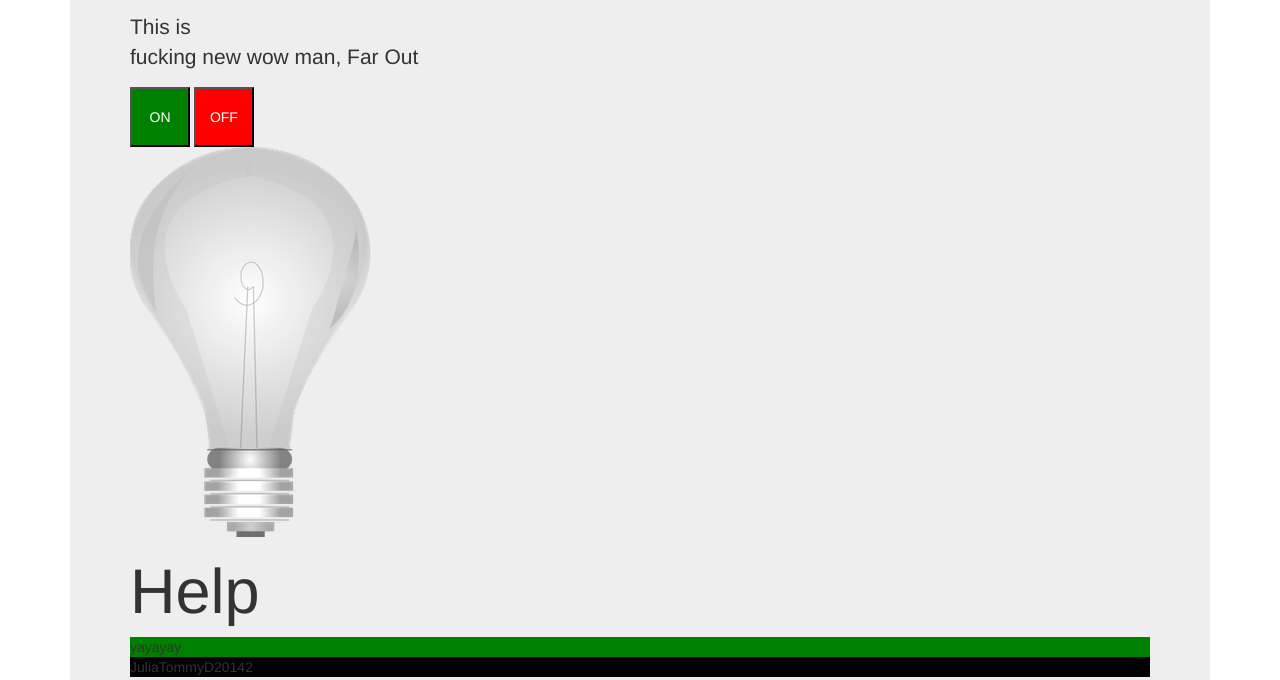
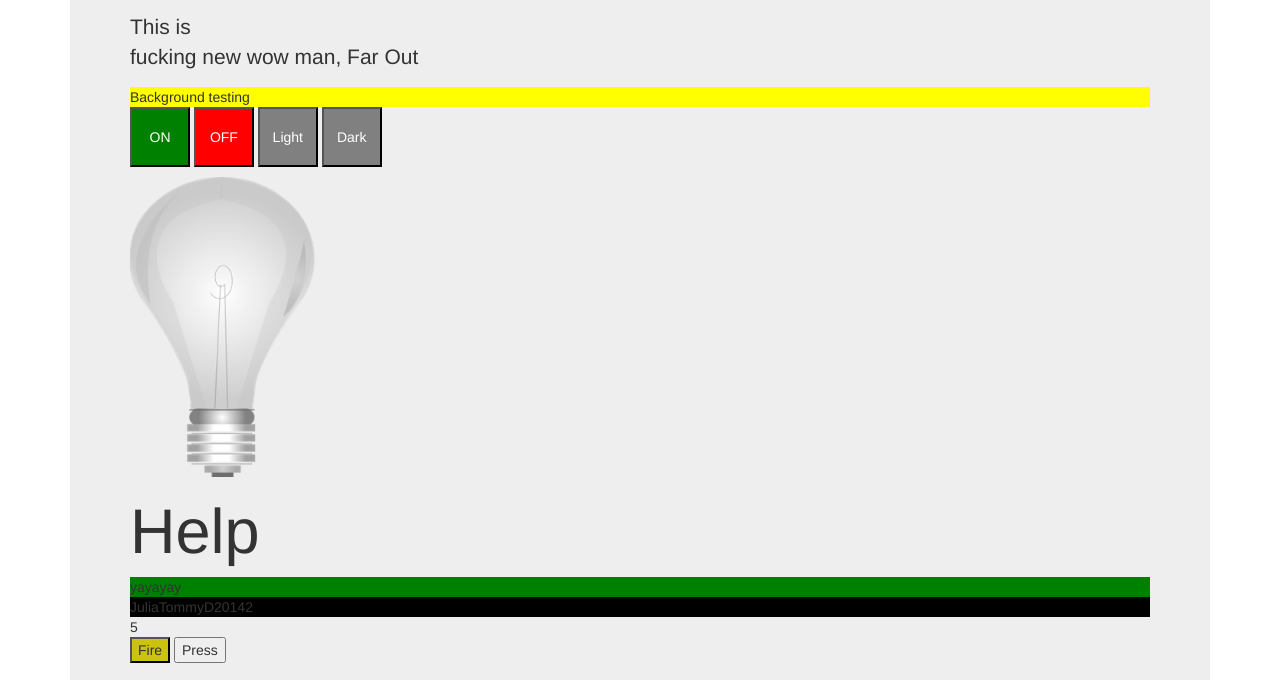
Before and after one commit to TomDillane/manipulating-the-dom, a plain HTML site: page index.html in a window 1280 px wide. Shown: the part 272-952 px from the top of the page. Drawn offline with nearby package versions, Linux system fonts and the light colour scheme.

Commit message:
making buttons work

```diff
--- a/index.html
+++ b/index.html
@@ -43,9 +43,11 @@
                 <h1 id="header">The DOM</h1>
                 <p id="para">The good, the bad and the ugly.</p>
                 <p id="new"></p>
+                <div class="light" id="backt">Background testing</div>
                 <button id="on" onclick="lightOn()">ON</button>
                 <button id="off" onclick="lightOff()">OFF</button>
-
+                <button id="light" onclick="lightTheme()">Light</button>
+                <button id="dark" onclick="darkTheme()">Dark</button>
                 <div><img  id="bulb" src="img/off.png" alt="light-bulb"></div>
                 <div id="divt"></div>
                 <div id="divtd"></div>
--- a/js/app.js
+++ b/js/app.js
@@ -1,4 +1,4 @@
-let tommy = document.getElementsByTagName('button')[3];
+let tommy = document.getElementsByTagName('button')[5];
 tommy.style.backgroundColor = "#ccc210";
 
 function designChange() {
@@ -172,3 +172,25 @@ function lightOn() {
 function lightOff() {
     document.getElementById('bulb').src = 'img/off.png';
 }
+
+document.addEventListener("keyup", function(event) {
+
+if (event.key == "l" || event.key == "L") {
+lightTheme();
+}
+if (event.key == "d" || event.key == "D") {
+darkTheme();
+}
+});
+
+function lightTheme() {
+    th = document.getElementById('para');
+    th.classList.remove("dark");
+    th.classList.add("light");
+}
+
+function darkTheme() {
+    th = document.getElementById('para');
+    th.classList.remove("light");
+    th.classList.add("dark");
+}
--- a/style/style.css
+++ b/style/style.css
@@ -13,17 +13,18 @@
 }
 
 #light {
-    background-color: green;
+    background-color: gray;
     color: white;
     width: 60px;
     height: 60px;
 }
 
 #dark {
-    background-color: red;
+    background-color: gray;
     color: white;
     width: 60px;
     height: 60px;
+}
 
 #bulb {
     height: 300px;
```
